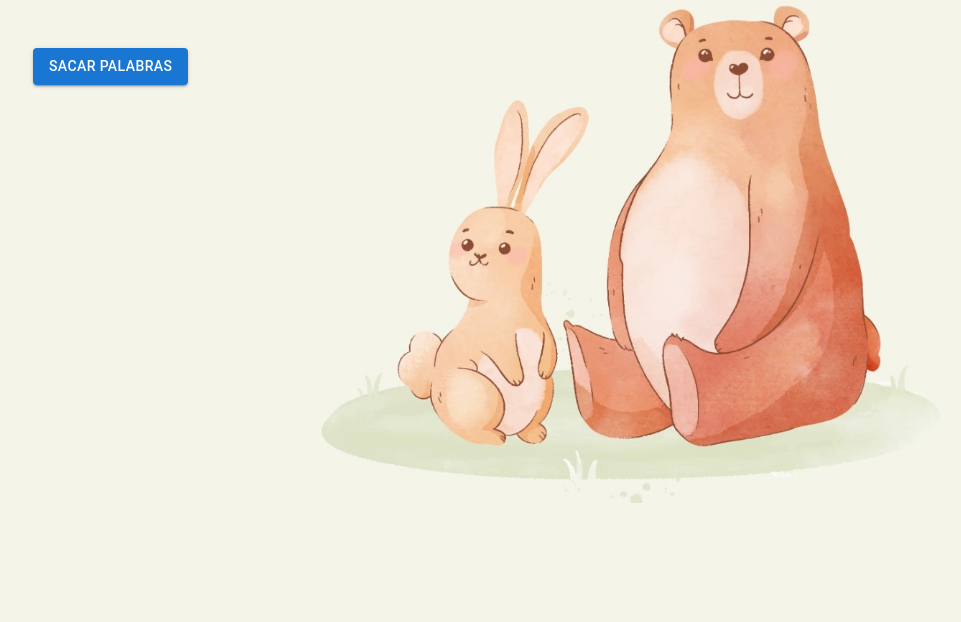
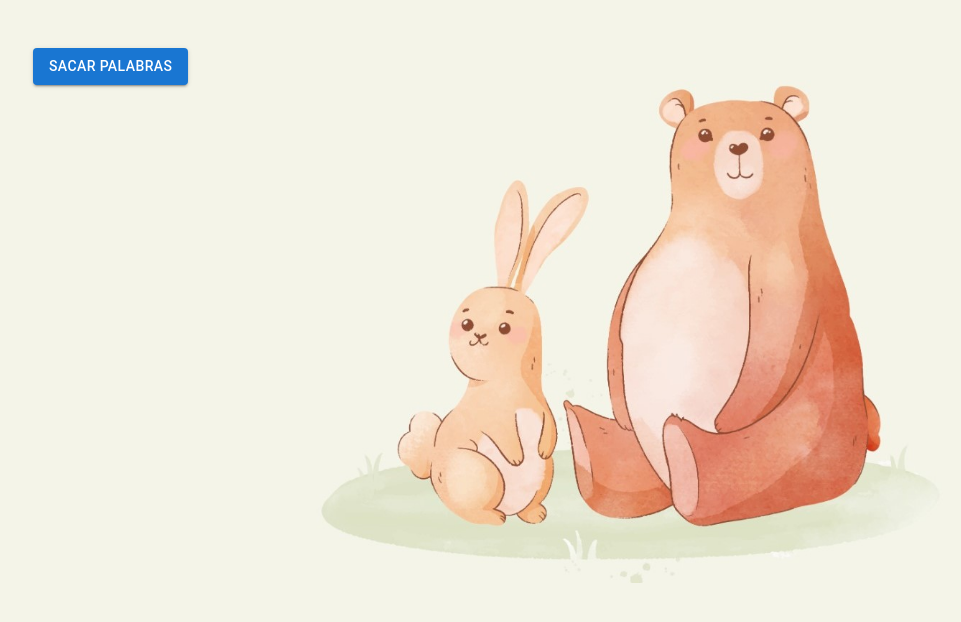
Before and after one commit to GabiiF/JuegoBingo, a React (Create React App) app: page / in a window 1280 px wide. Shown: the top 622 px of the page, without its empty margins (15-976 px from the left). Built offline with nearby package versions, Linux system fonts and the light colour scheme; the HTML template or start-up script is replaced by a standard one.

Commit message:
cambio el package.json

```diff
--- a/package.json
+++ b/package.json
@@ -2,6 +2,7 @@
   "name": "bingo",
   "version": "0.1.0",
   "private": true,
+  "homepage": "gabiif.github.io/JuegoBingo/",
   "dependencies": {
     "@emotion/react": "^11.11.1",
     "@emotion/styled": "^11.11.0",
--- a/src/index.css
+++ b/src/index.css
@@ -9,7 +9,7 @@ body {
   background-image: url("../public/fondo.jpg");
   background-repeat: no-repeat;
   background-size: 50%;
-  background-position: center top;
+  background-position: center 80px;
   padding: 3em 3em 0em;
 }
 
```
Also changed, not shown: public/BabyShower.jpg (added).
